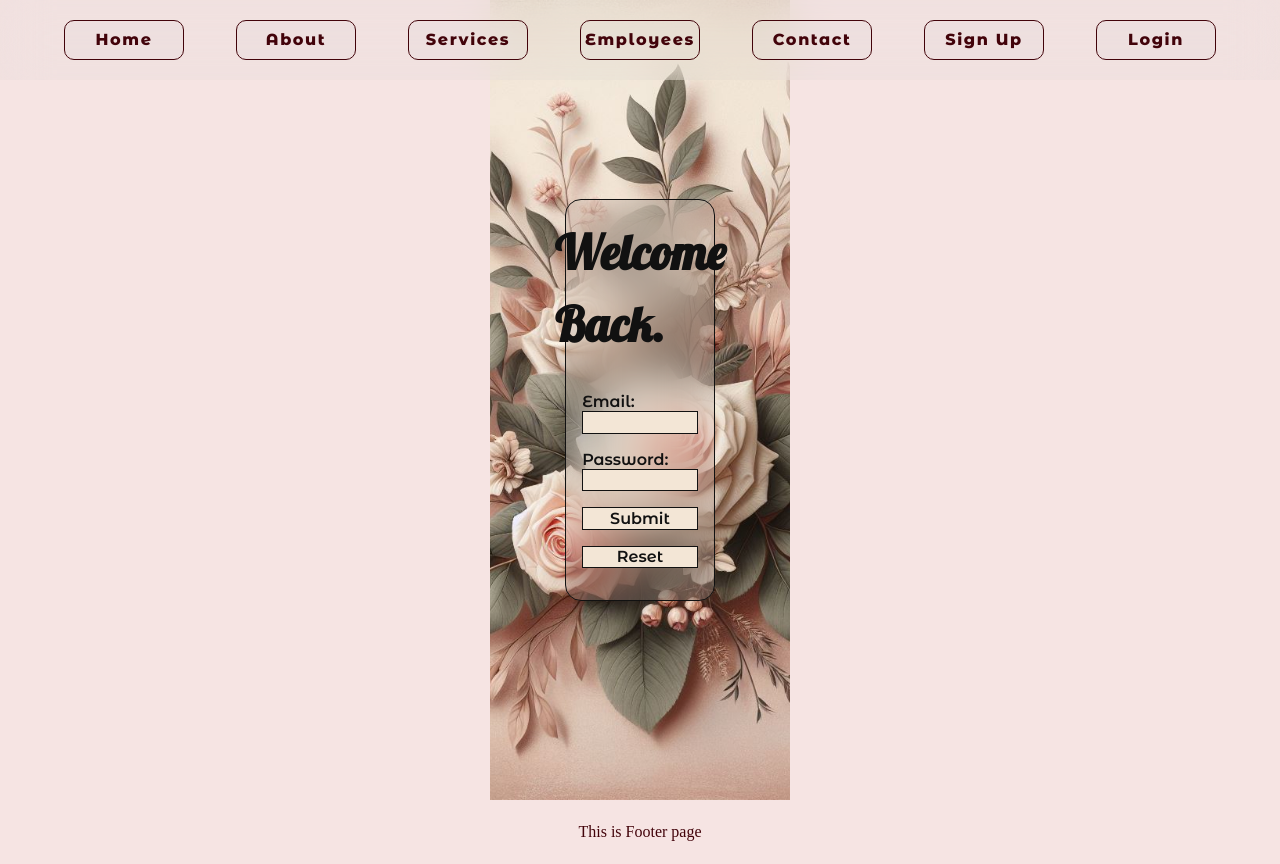
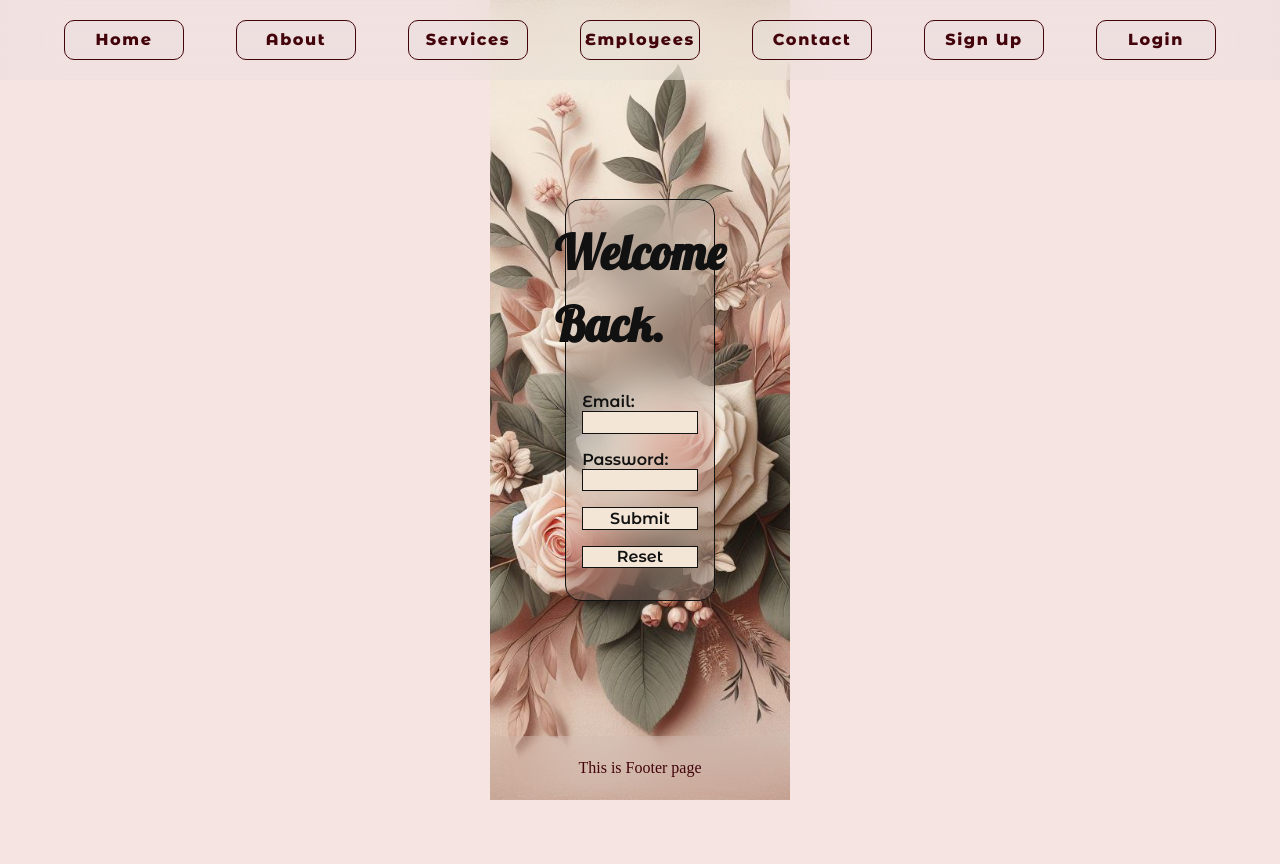
Before and after one commit to Rostyslav-Coder/Beauty-Shop-React-FastAPI, a React (Vite) app: page /authentication in a window 1280 px wide. After the commit the page ends 800 px from the top, so only its background shows below. Built offline with nearby package versions, Linux system fonts and the light colour scheme.

Commit message:
styles updated

```diff
--- a/src/styles/App.css
+++ b/src/styles/App.css
@@ -3,6 +3,7 @@
 .application {
 	width: 100%;
 	min-height: 100vh;
+	position: relative;
 	display: flex;
 	flex-direction: column;
 	justify-content: center;
--- a/src/styles/Employee.css
+++ b/src/styles/Employee.css
@@ -76,7 +76,7 @@
 .employeeDesktop {
 	width: 75%;
 	min-height: calc(100vh - 2rem);
-	padding: 1rem 0;
+	padding: 1rem 0 5rem;
 	display: flex;
 	flex-direction: column;
 	justify-content: flex-start;
--- a/src/styles/Footer.css
+++ b/src/styles/Footer.css
@@ -3,9 +3,13 @@
 .footer {
 	width: 100%;
 	height: 4rem;
-	margin-top: auto;
+	position: absolute;
+	bottom: 0;
+	/* margin-top: auto; */
 	display: flex;
 	justify-content: center;
 	align-items: center;
-	background-color: #F6E4E3;
+	/* background-color: #F6E4E3; */
+	background-color: #CDCDCD22;
+	backdrop-filter: blur(24px);
 }
```
